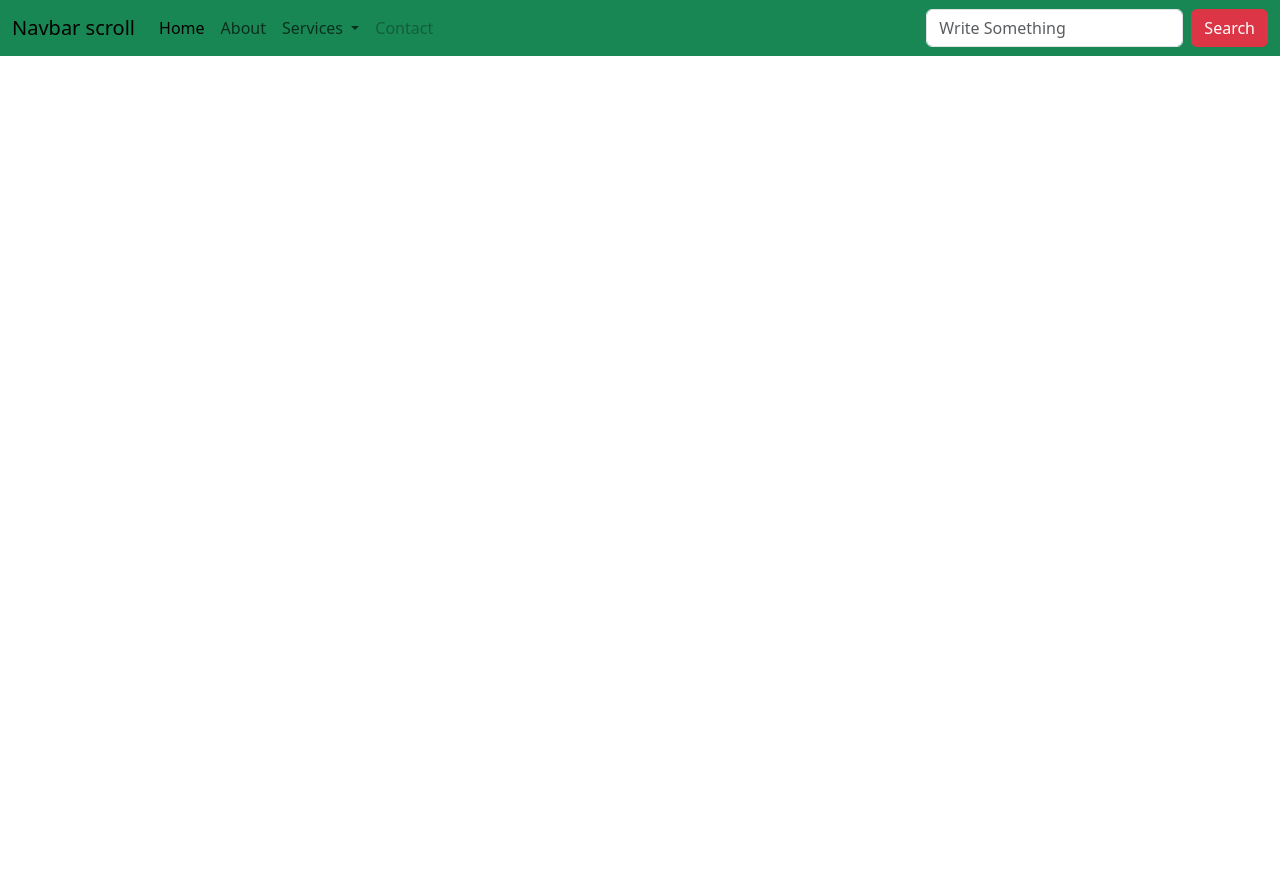
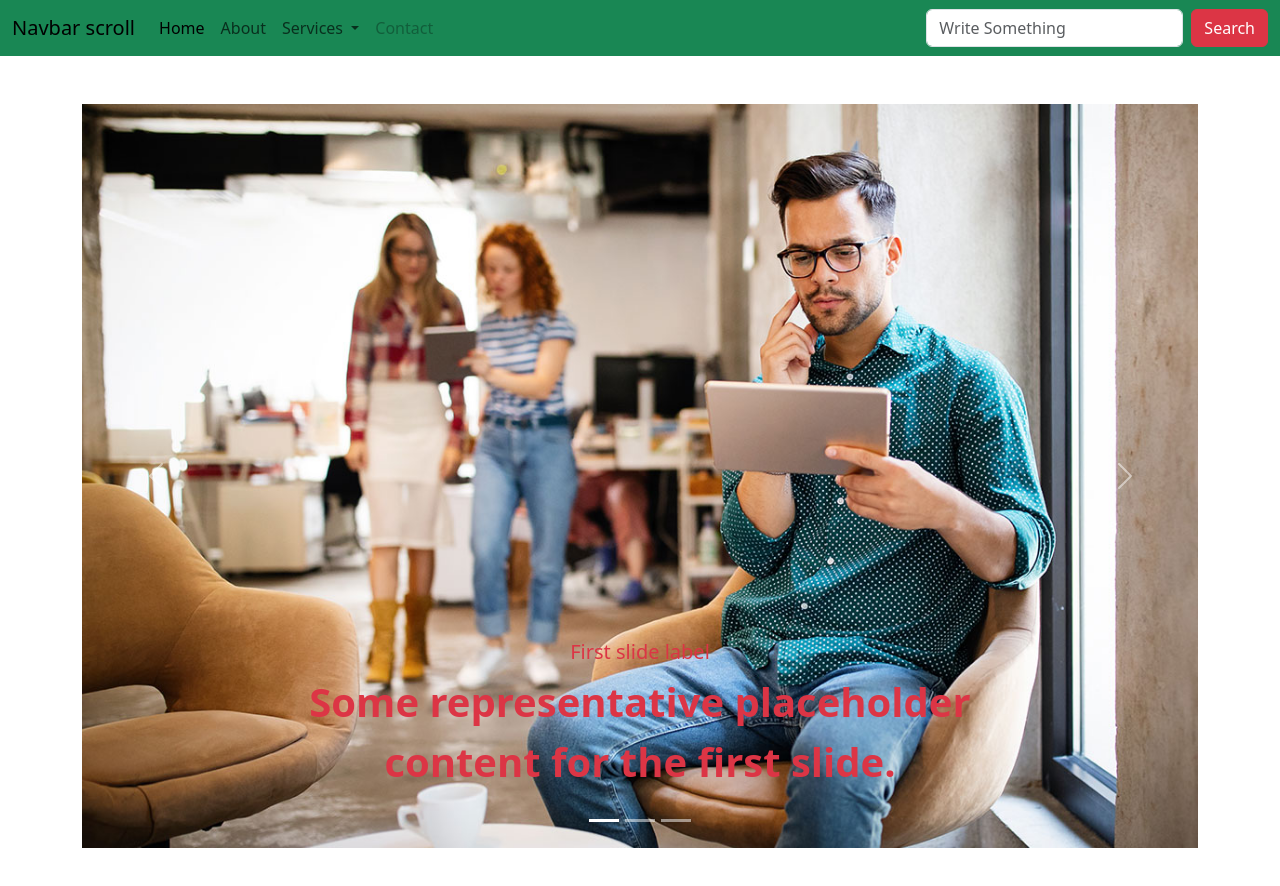
Before and after one commit to Taanveer22/landing-page-bootstrap, a plain HTML site: page index.html in a window 1280 px wide. Before the commit the page ends 800 px from the top, so only its background shows below. Drawn offline with nearby package versions, Linux system fonts and the light colour scheme.

Commit message:
alhamdulliah carousel done

```diff
--- a/index.html
+++ b/index.html
@@ -12,7 +12,8 @@
     />
   </head>
   <body>
-    <nav class="navbar navbar-expand-lg bg-success">
+    <!-- navbar start -->
+    <nav class="navbar navbar-expand-lg bg-success mb-5">
       <div class="container-fluid">
         <a class="navbar-brand" href="#">Navbar scroll</a>
         <button
@@ -73,6 +74,83 @@
       </div>
     </nav>
 
+    <!-- carousel start -->
+    <div id="carouselExampleCaptions" class="container mb-5 carousel slide">
+      <div class="carousel-indicators">
+        <button
+          type="button"
+          data-bs-target="#carouselExampleCaptions"
+          data-bs-slide-to="0"
+          class="active"
+          aria-current="true"
+          aria-label="Slide 1"
+        ></button>
+        <button
+          type="button"
+          data-bs-target="#carouselExampleCaptions"
+          data-bs-slide-to="1"
+          aria-label="Slide 2"
+        ></button>
+        <button
+          type="button"
+          data-bs-target="#carouselExampleCaptions"
+          data-bs-slide-to="2"
+          aria-label="Slide 3"
+        ></button>
+      </div>
+      <div class="carousel-inner">
+        <div class="carousel-item active">
+          <img
+            src="./asset/image/blog-1.jpg"
+            class="d-block w-100 img-fluid"
+            alt="..."
+          />
+          <div
+            class="carousel-caption d-none d-md-block text-danger fs-1 fw-bold"
+          >
+            <h5>First slide label</h5>
+            <p>Some representative placeholder content for the first slide.</p>
+          </div>
+        </div>
+        <div class="carousel-item">
+          <img src="./asset/image/blog-2.jpg" class="d-block w-100" alt="..." />
+          <div
+            class="carousel-caption d-none d-md-block text-success fs-2 fw-bold"
+          >
+            <h5>Second slide label</h5>
+            <p>Some representative placeholder content for the second slide.</p>
+          </div>
+        </div>
+        <div class="carousel-item">
+          <img src="./asset/image/blog-3.jpg" class="d-block w-100" alt="..." />
+          <div
+            class="carousel-caption d-none d-md-block text-warning fw-bold fs-2"
+          >
+            <h5>Third slide label</h5>
+            <p>Some representative placeholder content for the third slide.</p>
+          </div>
+        </div>
+      </div>
+      <button
+        class="carousel-control-prev"
+        type="button"
+        data-bs-target="#carouselExampleCaptions"
+        data-bs-slide="prev"
+      >
+        <span class="carousel-control-prev-icon" aria-hidden="true"></span>
+        <span class="visually-hidden">Previous</span>
+      </button>
+      <button
+        class="carousel-control-next"
+        type="button"
+        data-bs-target="#carouselExampleCaptions"
+        data-bs-slide="next"
+      >
+        <span class="carousel-control-next-icon" aria-hidden="true"></span>
+        <span class="visually-hidden">Next</span>
+      </button>
+    </div>
+
     <script
       src="https://cdn.jsdelivr.net/npm/bootstrap@5.3.8/dist/js/bootstrap.bundle.min.js"
       integrity="sha384-FKyoEForCGlyvwx9Hj09JcYn3nv7wiPVlz7YYwJrWVcXK/BmnVDxM+D2scQbITxI"
```
